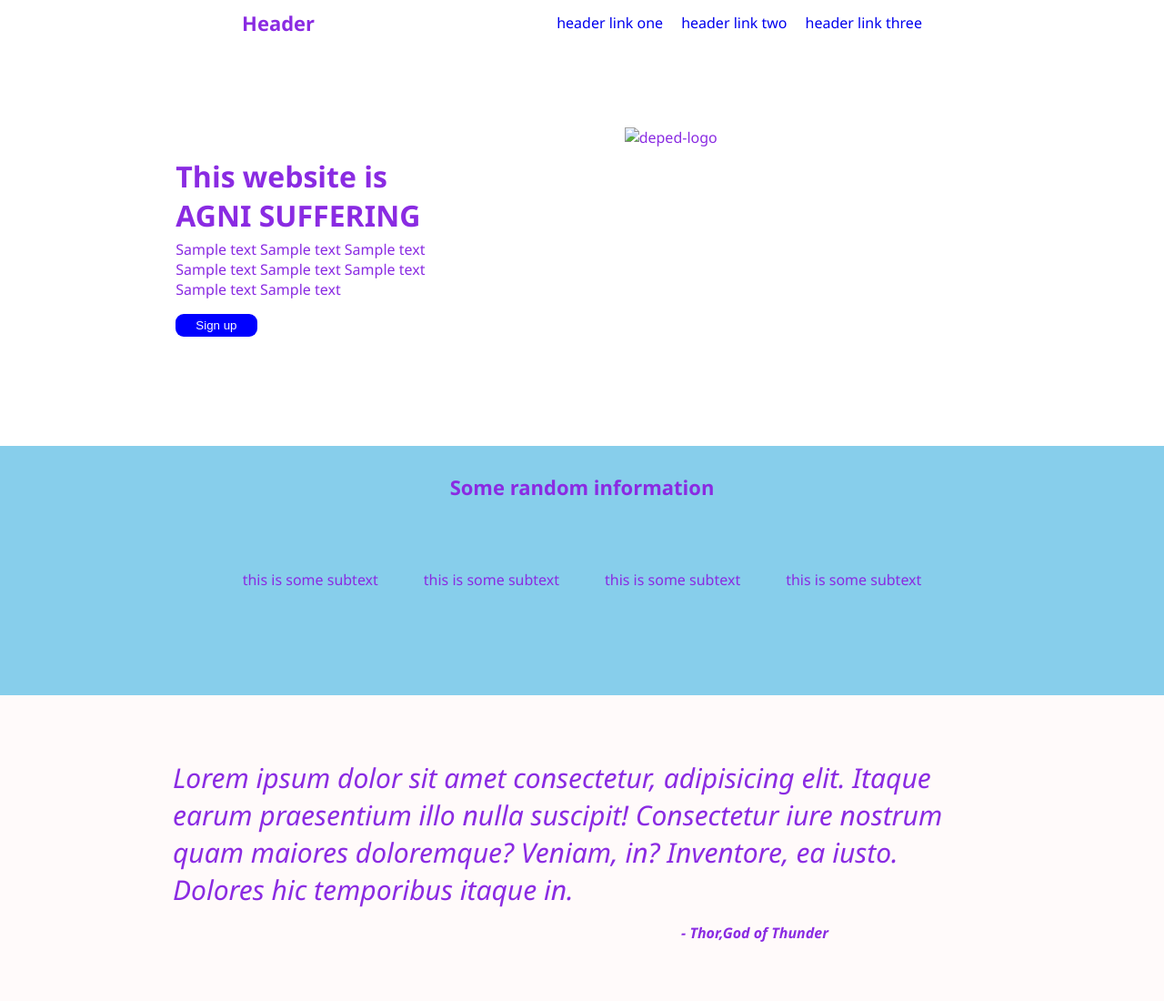
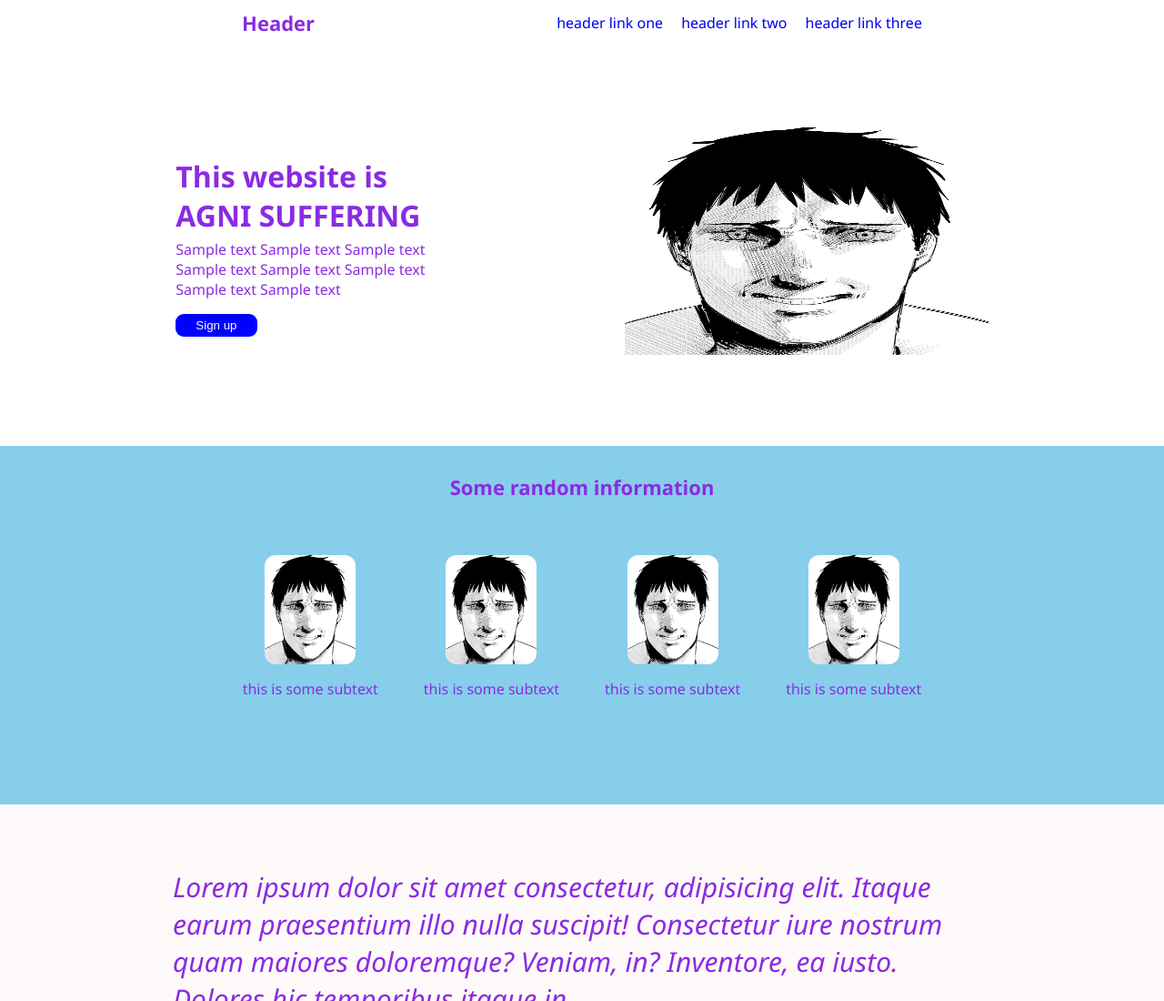
Before and after one commit to Dude-Trust-Me/Agni-Suffering, a plain HTML site: page index.html in a window 1280 px wide. Shown: the top 1100 px of the page at 91% size. Drawn offline with Linux system fonts and the light colour scheme.

Commit message:
Change image to images

```diff
--- a/index.html
+++ b/index.html
@@ -30,22 +30,22 @@
                 </p>
                 <button class="signup">Sign up</button>
              </div>
-            <img src="/image/agni.png" alt="deped-logo" style="height: 250px;width: 400px;">
+            <img src="/images/agni.png" alt="deped-logo" style="height: 250px;width: 400px;">
         </div>
         <div class="hero-2 col-1">
             <div class="header">Some random information</div>
             <div class="images-with-text">
                 <div class="mx images">
-                    <div class="px"><img src="image/agni.png" alt="">
+                    <div class="px"><img src="images/agni.png" alt="">
                     <p class="rx">this is some subtext</p></div>
 
-                    <div class="px"><img src="image/agni.png" alt="">
+                    <div class="px"><img src="images/agni.png" alt="">
                     <p class="rx">this is some subtext</p></div>
 
-                    <div class="px"><img src="image/agni.png" alt="">
+                    <div class="px"><img src="images/agni.png" alt="">
                     <p class="rx">this is some subtext</p></div>
 
-                    <div class="px"><img src="image/agni.png" alt="">
+                    <div class="px"><img src="images/agni.png" alt="">
                     <p class="rx">this is some subtext</p></div>
                 </div>
             </div>
```
